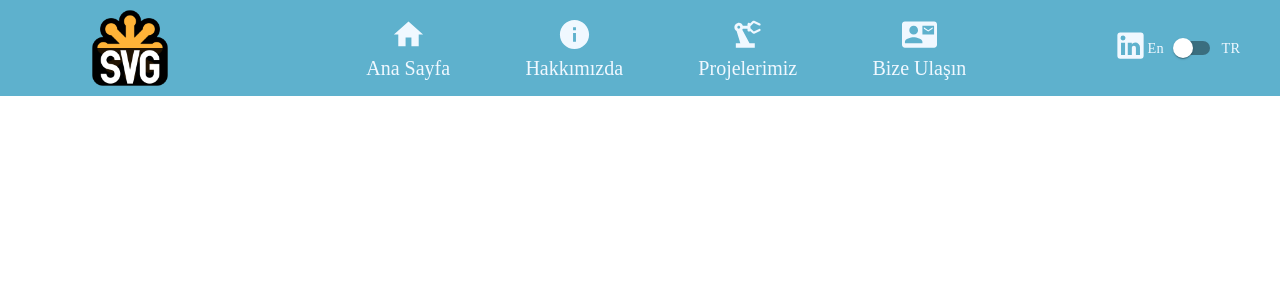
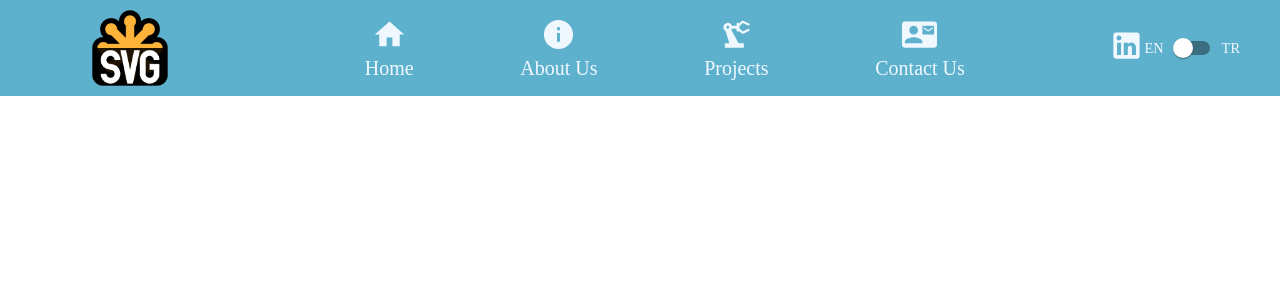
Before and after one commit to enestunahan/FullStackLocalizationProject, a React (Vite) app in the folder LocalizationFronted/: page / in a window 1280 px wide. Shown: the top 300 px of the page. Built offline with nearby package versions, Linux system fonts and the light colour scheme.

Commit message:
localization eklendi

```diff
--- a/LocalizationFronted/package.json
+++ b/LocalizationFronted/package.json
@@ -14,8 +14,10 @@
     "@emotion/styled": "^11.11.5",
     "@mui/icons-material": "^5.15.21",
     "@mui/material": "^5.15.21",
+    "i18next": "^23.11.5",
     "react": "^18.3.1",
-    "react-dom": "^18.3.1"
+    "react-dom": "^18.3.1",
+    "react-i18next": "^14.1.2"
   },
   "devDependencies": {
     "@types/react": "^18.3.3",
--- a/LocalizationFronted/src/App.jsx
+++ b/LocalizationFronted/src/App.jsx
@@ -1,4 +1,5 @@
 import Navbar from "./Components/Navbar/Navbar"
+import './i18n'
 
 function App() {
 
--- a/LocalizationFronted/src/Components/Navbar/Navbar.jsx
+++ b/LocalizationFronted/src/Components/Navbar/Navbar.jsx
@@ -5,21 +5,25 @@ import InfoIcon from '@mui/icons-material/Info';
 import PrecisionManufacturingIcon from '@mui/icons-material/PrecisionManufacturing';
 import ContactMailIcon from '@mui/icons-material/ContactMail';
 import LinkedInIcon from '@mui/icons-material/LinkedIn';
-import logo from '../../assets/images/logo.png'
-import './Navbar.css'
+import { useTranslation } from 'react-i18next';
+import logo from '../../assets/images/logo.png';
+import './Navbar.css';
 
 const Navbar = () => {
+  const { t, i18n } = useTranslation();
   const [language, setLanguage] = useState('EN');
 
   const handleLanguageChange = () => {
-    setLanguage((prev) => (prev === 'EN' ? 'TR' : 'EN'));
+    const newLang = language === 'EN' ? 'TR' : 'EN';
+    setLanguage(newLang);
+    i18n.changeLanguage(newLang.toLowerCase());
   };
 
   return (
     <div className='navbar'>
 
         <div className='logo'>
-            <img src= {logo} alt="" />
+            <img src={logo} alt="Logo" />
         </div>
 
         <div className='menu'>
@@ -27,25 +31,25 @@ const Navbar = () => {
                <li>
                     <a href="#">
                         <div className='icon'> <HomeIcon fontSize='large'/>  </div>
-                        <div className='iconAddress'> Ana Sayfa  </div>
+                        <div className='iconAddress'> {t('home')} </div>
                     </a>
                 </li>
                 <li>
                     <a href="#">
                         <div className='icon'> <InfoIcon fontSize='large'/>  </div>
-                        <div className='iconAddress'> Hakkımızda  </div>
+                        <div className='iconAddress'> {t('about')} </div>
                     </a>
                 </li>
                 <li>
                     <a href="#">
                         <div className='icon'> <PrecisionManufacturingIcon fontSize='large'/>  </div>
-                        <div className='iconAddress'> Projelerimiz </div>
+                        <div className='iconAddress'> {t('projects')} </div>
                     </a>
                 </li>
                 <li>
                     <a href="#">
                         <div className='icon'> <ContactMailIcon fontSize='large'/>   </div>
-                        <div className='iconAddress'> Bize Ulaşın  </div>
+                        <div className='iconAddress'> {t('contact')} </div>
                     </a>
                 </li>
             </ul>
@@ -59,7 +63,7 @@ const Navbar = () => {
                 </div>
 
                 <div className='localization'>
-                    <p>En</p>
+                    <p>EN</p>
                    <Switch
                         checked={language === 'TR'}
                         onChange={handleLanguageChange}
--- /dev/null
+++ b/LocalizationFronted/src/Localization/en.json
@@ -0,0 +1,6 @@
+{
+    "home": "Home",
+    "about": "About Us",
+    "projects": "Projects",
+    "contact": "Contact Us"
+  }
--- /dev/null
+++ b/LocalizationFronted/src/Localization/tr.json
@@ -0,0 +1,6 @@
+{
+    "home": "Ana Sayfa",
+    "about": "Hakkımızda",
+    "projects": "Projelerimiz",
+    "contact": "Bize Ulaşın"
+  }
--- /dev/null
+++ b/LocalizationFronted/src/i18n.jsx
@@ -0,0 +1,28 @@
+import i18n from 'i18next';
+import { initReactI18next } from 'react-i18next';
+
+import translationEN from '../src/Localization/en.json';
+import translationTR from '../src/Localization/tr.json';
+
+
+const resources = {
+  en: {
+    translation: translationEN,
+  },
+  tr: {
+    translation: translationTR,
+  },
+};
+
+i18n
+  .use(initReactI18next)
+  .init({
+    resources,
+    lng: 'en', // default language
+    keySeparator: false,
+    interpolation: {
+      escapeValue: false,
+    },
+  });
+
+export default i18n;
```
Also changed, not shown: 1 other file (tests, documents, lock files or other folders).
